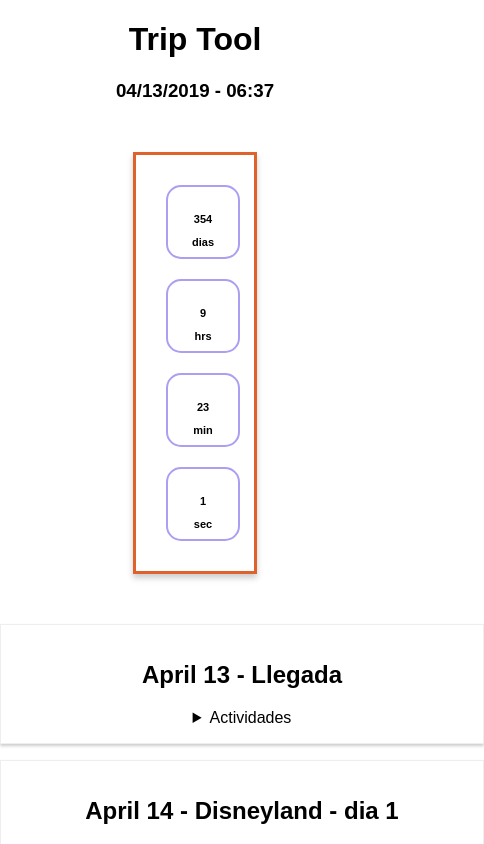
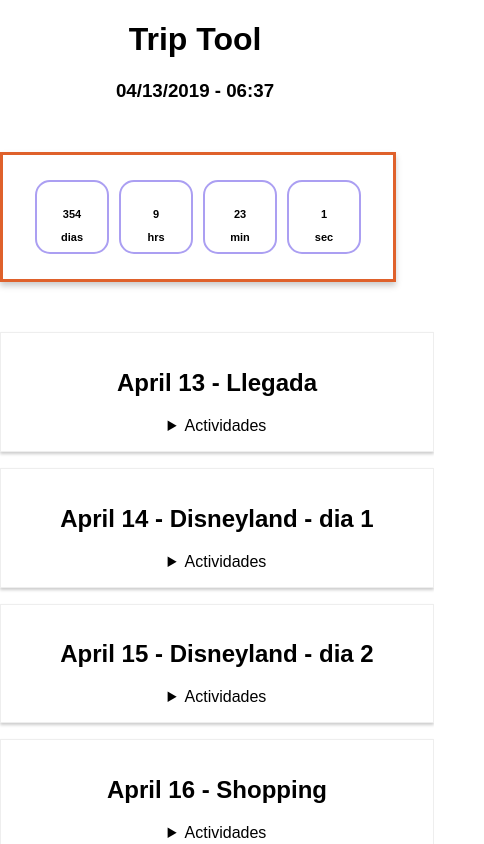
Before and after one commit to ricascencio/TripTool, a React (Create React App) app: page / in a window 390 px wide. Shown: the top 844 px of the page, 484 px wide, since content can reach past the window. Built offline with nearby package versions, Linux system fonts and the light colour scheme.

Commit message:
update size for mobile

```diff
--- a/src/Countdown/Countdown.css
+++ b/src/Countdown/Countdown.css
@@ -1,6 +1,6 @@
 .divCountDown {
 		margin: 50px auto;
-		width: 20%;
+		width: 350px;
 		padding: 20px;
     border: 3px solid #DF612B;
     box-shadow: 0 4px 6px #ccc;
@@ -9,7 +9,7 @@
 	}
 
 	.box_time {
-			margin: 10px;
+			margin: 5px;
 	    border-radius: 15px;
 	    border: 2px solid #ab9ff2;
 	    padding: 15px;
@@ -22,8 +22,8 @@
 	    display: inline-block;
 		}
 
-		@media (min-width: 250px) {
-		    .Day {
-		      width: 450px;
+		@media (min-width: 350px) {
+		    .Countdown {
+		      width: 350px;
 		    }
 		}
--- a/src/Countdown/Countdown.js
+++ b/src/Countdown/Countdown.js
@@ -4,11 +4,6 @@ import Radium from 'radium';
 import './Countdown.css'
 
 const countdown = (props) => {
-  // const style = {
-  //   '@media (min-width: 500px)':{
-  //       width: '450px'
-  //   }
-  // };
   return <div className="divCountDown">
     <div className="box_time"><p>{props.days + ''}</p> dias</div>
     <div className="box_time"><p>{props.hours + ''}</p> hrs</div>
--- a/src/Day/Day.css
+++ b/src/Day/Day.css
@@ -1,5 +1,5 @@
 .Day {
-    width: 50%;
+    width: 400px;
     margin: 16px auto;
     border: 1px solid #eee;
     box-shadow: 0 2px 3px #ccc;
@@ -7,8 +7,8 @@
     text-align: center;
 }
 
-@media (min-width: 500px) {
+@media (min-width: 400px) {
     .Day {
-      width: 450px;
+      width: 400px;
     }
 }
```
